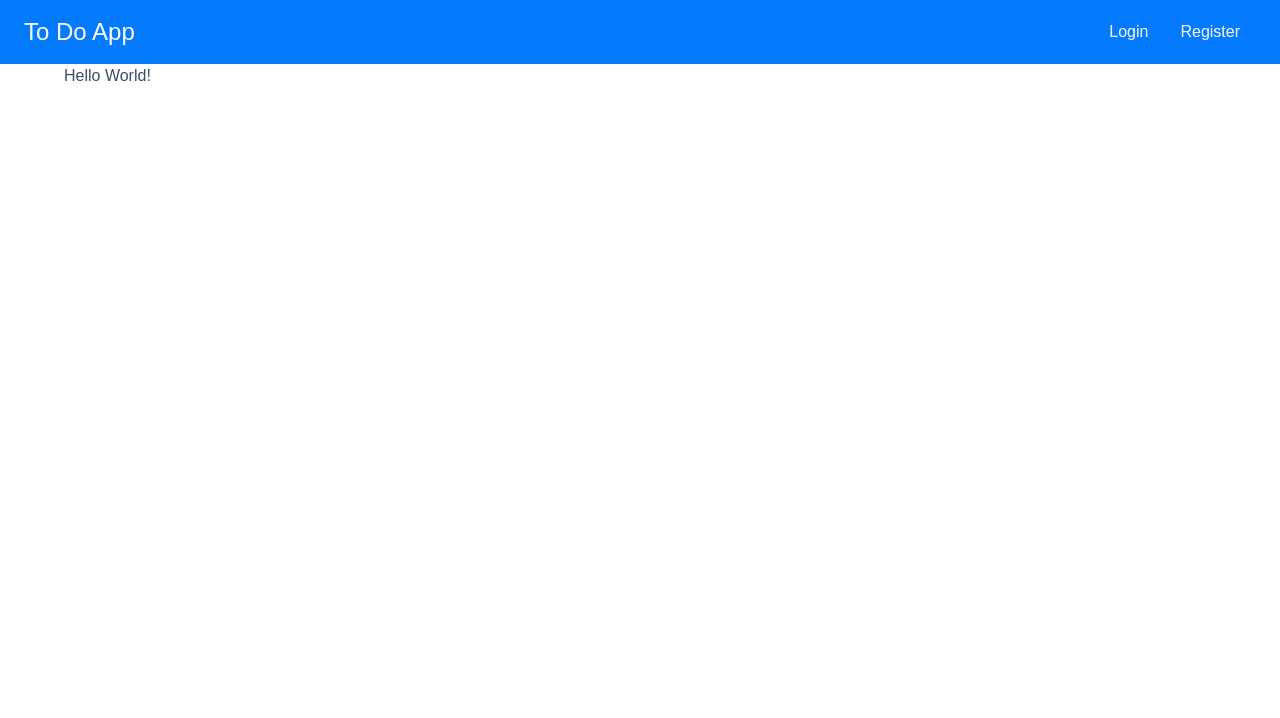
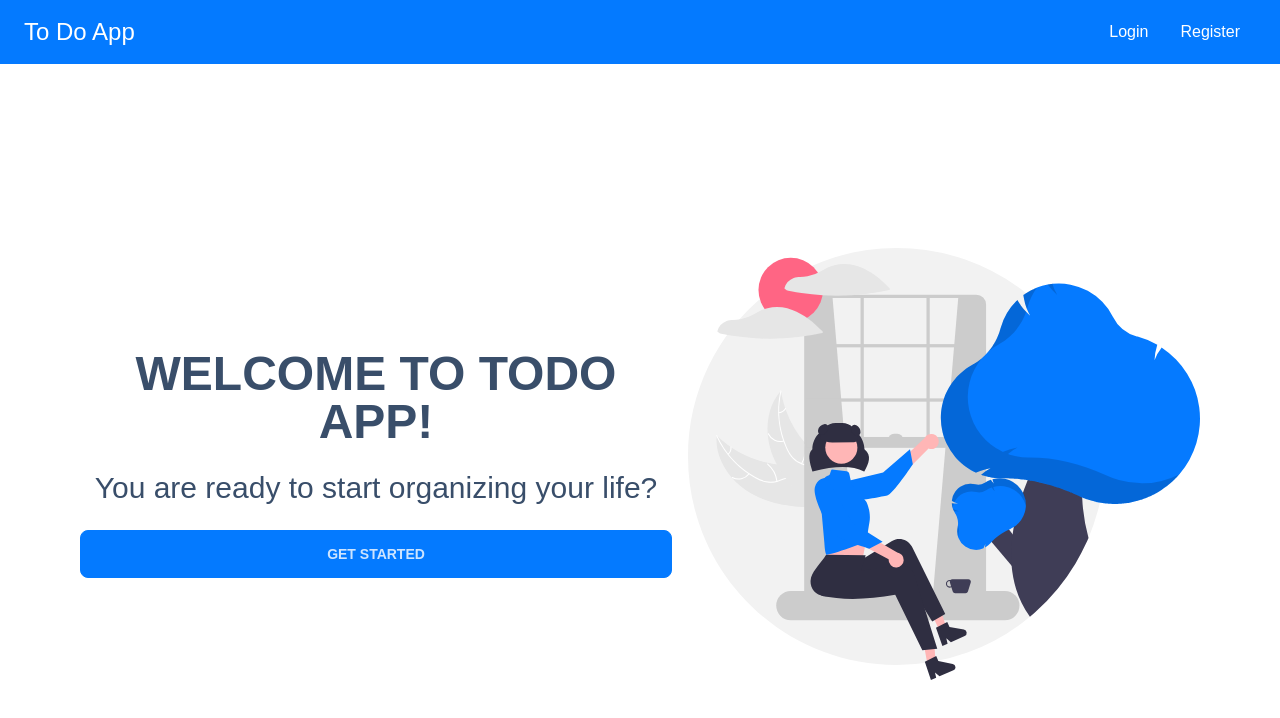
Before and after one commit to JimmyCamus/Serverless-Todo-App, a React (Create React App) app: page / in a window 1280 px wide. Shown: the top 718 px of the page. Built offline with nearby package versions, Linux system fonts and the light colour scheme; no server answers.

Commit message:
feat: Landing page has been created

```diff
--- a/src/App.tsx
+++ b/src/App.tsx
@@ -1,18 +1,14 @@
 import { Route, Routes } from "react-router-dom";
+import { useUser } from "./lib/contexts/user.context";
+import LandingPage from "./pages/Landing";
 import Login from "./pages/Login";
 import Register from "./pages/Register";
 
 const App = () => {
+  const { user } = useUser();
   return (
     <Routes>
-      <Route
-        path="/"
-        element={
-          <div>
-            <h1>Hello World!</h1>
-          </div>
-        }
-      />
+      <Route path="/" element={user ? null : <LandingPage />} />
       <Route path="/register" element={<Register />} />
       <Route path="/login" element={<Login />} />
     </Routes>
--- /dev/null
+++ b/src/components/Landing.tsx
@@ -0,0 +1,27 @@
+import { Link } from "react-router-dom";
+import LandingFigure from "../assets/landing-figure.svg";
+
+const Landing = () => {
+  return (
+    <div className="hero min-h-screen">
+      <div className="hero-content flex-col w-full justify-between xl:flex-row-reverse">
+        <img
+          src={LandingFigure}
+          className=" lg:max-w-lg "
+          alt="landing page of todo app"
+        />
+        <div className="flex justify-center flex-col">
+          <h1 className="text-2xl lg:text-5xl font-bold text-center">WELCOME TO TODO APP!</h1>
+          <p className="lg:text-3xl py-3 lg:py-6 text-center">
+            You are ready to start organizing your life?
+          </p>
+          <Link to="/register" className="btn btn-primary">
+            Get Started
+          </Link>
+        </div>
+      </div>
+    </div>
+  );
+};
+
+export default Landing;
--- /dev/null
+++ b/src/pages/Landing.tsx
@@ -0,0 +1,7 @@
+import Landing from "../components/Landing";
+
+const LandingPage = () => {
+  return <Landing />;
+};
+
+export default LandingPage;
```
